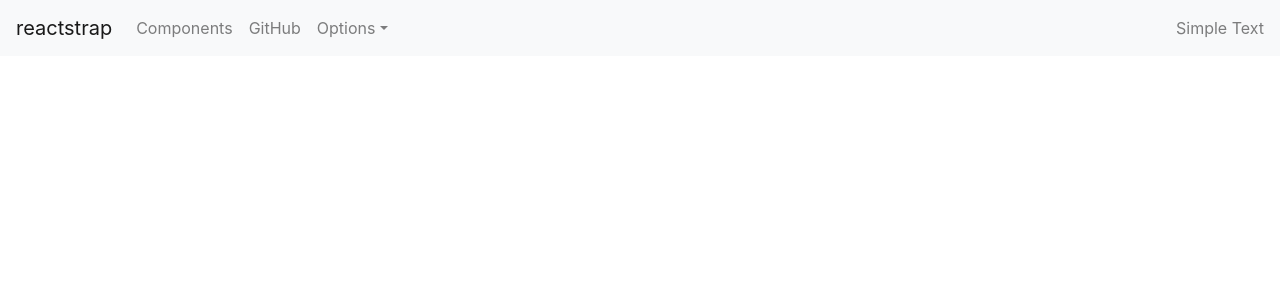
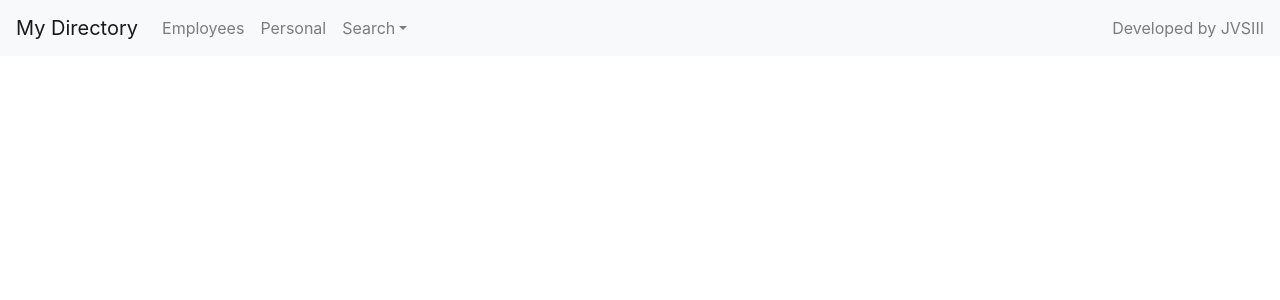
Before and after one commit to jakevs/directory, a React (Create React App) app: page / in a window 1280 px wide. Shown: the top 300 px of the page. Built offline with nearby package versions, Linux system fonts and the light colour scheme.

Commit message:
put navbar in component folder

```diff
--- a/src/App.js
+++ b/src/App.js
@@ -1,62 +1,75 @@
-import React, { Component, useState } from "react";
-import {
-  Collapse,
-  Navbar,
-  NavbarToggler,
-  NavbarBrand,
-  Nav,
-  NavItem,
-  NavLink,
-  Container,
-  Row,
-  Col,
-  Jumbotron,
-  Button,
-  UncontrolledDropdown,
-  DropdownToggle,
-  DropdownMenu,
-  DropdownItem,
-  NavbarText
-} from "reactstrap";
+import React from "react";
+import Example from "./components/Navbar";
 
-const Example = (props) => {
-  const [isOpen, setIsOpen] = useState(false);
-
-  const toggle = () => setIsOpen(!isOpen);
-
+function App() {
   return (
-    <div>
-      <Navbar color="light" light expand="md">
-        <NavbarBrand href="/">reactstrap</NavbarBrand>
-        <NavbarToggler onClick={toggle} />
-        <Collapse isOpen={isOpen} navbar>
-          <Nav className="mr-auto" navbar>
-            <NavItem>
-              <NavLink href="/components/">Components</NavLink>
-            </NavItem>
-            <NavItem>
-              <NavLink href="https://github.com/reactstrap/reactstrap">
-                GitHub
-              </NavLink>
-            </NavItem>
-            <UncontrolledDropdown nav inNavbar>
-              <DropdownToggle nav caret>
-                Options
-              </DropdownToggle>
-              <DropdownMenu right>
-                <DropdownItem>Option 1</DropdownItem>
-                <DropdownItem>Option 2</DropdownItem>
-                <DropdownItem divider />
-                <DropdownItem>Reset</DropdownItem>
-              </DropdownMenu>
-            </UncontrolledDropdown>
-          </Nav>
-          <NavbarText>Simple Text</NavbarText>
-        </Collapse>
-      </Navbar>
+    <div className="App">
+      <Example />
     </div>
   );
-};
+}
+
+// export default Example;
+export default App;
+
+// import {
+//   Collapse,
+//   Navbar,
+//   NavbarToggler,
+//   NavbarBrand,
+//   Nav,
+//   NavItem,
+//   NavLink,
+//   Container,
+//   Row,
+//   Col,
+//   Jumbotron,
+//   Button,
+//   UncontrolledDropdown,
+//   DropdownToggle,
+//   DropdownMenu,
+//   DropdownItem,
+//   NavbarText
+// } from "reactstrap";
+
+// const Example = (props) => {
+//   const [isOpen, setIsOpen] = useState(false);
+
+//   const toggle = () => setIsOpen(!isOpen);
+
+//   return (
+//     <div>
+//       <Navbar color="light" light expand="md">
+//         <NavbarBrand href="/">reactstrap</NavbarBrand>
+//         <NavbarToggler onClick={toggle} />
+//         <Collapse isOpen={isOpen} navbar>
+//           <Nav className="mr-auto" navbar>
+//             <NavItem>
+//               <NavLink href="/components/">Components</NavLink>
+//             </NavItem>
+//             <NavItem>
+//               <NavLink href="https://github.com/reactstrap/reactstrap">
+//                 GitHub
+//               </NavLink>
+//             </NavItem>
+//             <UncontrolledDropdown nav inNavbar>
+//               <DropdownToggle nav caret>
+//                 Options
+//               </DropdownToggle>
+//               <DropdownMenu right>
+//                 <DropdownItem>Option 1</DropdownItem>
+//                 <DropdownItem>Option 2</DropdownItem>
+//                 <DropdownItem divider />
+//                 <DropdownItem>Reset</DropdownItem>
+//               </DropdownMenu>
+//             </UncontrolledDropdown>
+//           </Nav>
+//           <NavbarText>Simple Text</NavbarText>
+//         </Collapse>
+//       </Navbar>
+//     </div>
+//   );
+// };
 
 // class App extends Component {
 //   constructor(props) {
@@ -119,9 +132,10 @@ const Example = (props) => {
 // function App() {
 //   return (
 //     <div className="App">
-//       <header className="App-header"></header>
+//       <Example />
 //     </div>
 //   );
 // }
 
-export default Example;
+// // export default Example;
+// export default App;
--- /dev/null
+++ b/src/components/Navbar.js
@@ -0,0 +1,56 @@
+import React, { useState } from "react";
+import {
+  Collapse,
+  Navbar,
+  NavbarToggler,
+  NavbarBrand,
+  Nav,
+  NavItem,
+  NavLink,
+  UncontrolledDropdown,
+  DropdownToggle,
+  DropdownMenu,
+  DropdownItem,
+  NavbarText
+} from "reactstrap";
+
+const Example = (props) => {
+  const [isOpen, setIsOpen] = useState(false);
+
+  const toggle = () => setIsOpen(!isOpen);
+
+  return (
+    <div>
+      <Navbar color="light" light expand="md">
+        <NavbarBrand href="/">My Directory</NavbarBrand>
+        <NavbarToggler onClick={toggle} />
+        <Collapse isOpen={isOpen} navbar>
+          <Nav className="mr-auto" navbar>
+            <NavItem>
+              <NavLink href="/components/">Employees</NavLink>
+            </NavItem>
+            <NavItem>
+              <NavLink href="https://github.com/reactstrap/reactstrap">
+                Personal
+              </NavLink>
+            </NavItem>
+            <UncontrolledDropdown nav inNavbar>
+              <DropdownToggle nav caret>
+                Search
+              </DropdownToggle>
+              <DropdownMenu right>
+                <DropdownItem>Option 1</DropdownItem>
+                <DropdownItem>Option 2</DropdownItem>
+                <DropdownItem divider />
+                <DropdownItem>Reset</DropdownItem>
+              </DropdownMenu>
+            </UncontrolledDropdown>
+          </Nav>
+          <NavbarText>Developed by JVSIII</NavbarText>
+        </Collapse>
+      </Navbar>
+    </div>
+  );
+};
+
+export default Example;
```
